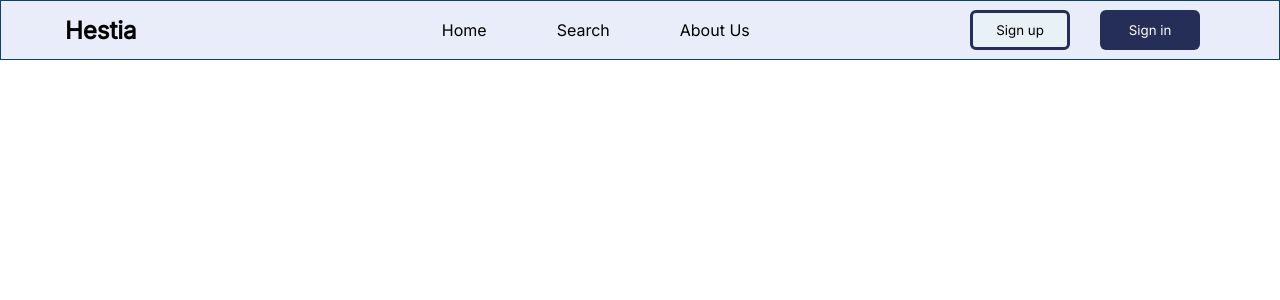
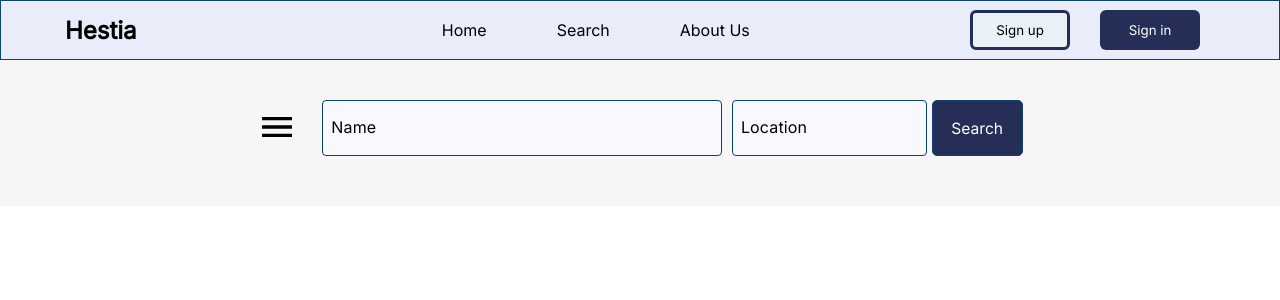
Before and after one commit to subru-37/Ergotech-Hestia, a React (Create React App) app: page /Searcher in a window 1280 px wide. Shown: the top 300 px of the page. Built offline with nearby package versions, Linux system fonts and the light colour scheme.

Commit message:
added filters

```diff
--- a/src/App.js
+++ b/src/App.js
@@ -16,12 +16,32 @@ function App() {
     confirmpass:'',
     signedin: false
   });
-  // useEffect(()=>{
-  //   console.log(auth)
-  // },[auth])
+  const [search,setSearch] = useState({location:'',name:''})
+  const [filters, setFilters] = useState({
+    sliderValue:[1000,2000],
+    wifi:false,
+    ac: false,
+    food:false,
+    kitchen:false,
+    pets:false,
+    abathroom:false,
+    sdeposit:false,
+    curfew:false,
+    hotwater:false,
+    balcony:false,
+    furnished:false,
+    wheelchair:false,
+    smoking:false,
+    drinking:false,
+    student:false,
+    proffesional:false
+  })
+  React.useEffect(()=>{
+    console.log(filters)
+  },[filters])
   return (
     <div className="App">
-      <ThemeContext.Provider value={{value,setValue,auth,setAuth}}>
+      <ThemeContext.Provider value={{value,setValue,auth,setAuth,search,setSearch,filters,setFilters}}>
         <Navbar/>
         <SignupModal/>
         <Routes>
--- a/src/Pages/Landing/Landing.jsx
+++ b/src/Pages/Landing/Landing.jsx
@@ -3,7 +3,7 @@ import './Landing.css';
 
 export default function Landing() {
   return (
-    <div style={{minHeight:'200vh',background:'#cdd5f5'}}>
+    <div className='sett' style={{minHeight:'200vh',background:'#cdd5f5'}}>
 
     </div>
   )
--- a/src/Pages/Searcher/Searcher.css
+++ b/src/Pages/Searcher/Searcher.css
@@ -0,0 +1,28 @@
+.search{
+    display: flex;
+    justify-content: center;
+    align-items: center;
+}
+.search_button{
+    background: #252E56;
+    border: 0.5px solid #0C4271;
+    border-radius: 5px;
+    cursor: pointer;
+    width: 91px;
+    height: 56px;
+    position: relative;
+    bottom: 5px;
+}
+.parent_searcher{
+    display: flex;
+    justify-content: center;
+    align-items: center;
+    flex-direction: column;
+    background-color: #F6F6F6;
+}
+.filters{
+    background: #FFFFFF;
+    border-radius: 20px;
+    box-sizing: border-box;
+    padding: 70px 30px 50px 30px;
+}
--- a/src/Pages/Searcher/Searcher.jsx
+++ b/src/Pages/Searcher/Searcher.jsx
@@ -1,7 +1,176 @@
-import React from 'react'
+import React,{useContext} from 'react'
+import { TextField } from '@mui/material';
+import { ThemeContext } from '../../App';
+import {Drawer} from '@mui/material';
+import MenuIcon from '@mui/icons-material/Menu';
+import './Searcher.css';
+import Slider from '@mui/material/Slider';
+import FormControlLabel from '@mui/material/FormControlLabel';
+import {Checkbox} from '@mui/material';
+const checklist = ['wifi','ac','food','kitchen','pets','abathroom','sdeposit','curfew','hotwater','balcony','furnished','wheelchair']
+export default function Searcher() {
+    const {search,setSearch,filters,setFilters} = useContext(ThemeContext);
+    const [drawer, setDrawer] = React.useState(false);
+    const toggleDrawer = (open) => (event) => {
+        if (event.type === 'keydown' && (event.key === 'Tab' || event.key === 'Shift')) {
+          return;
+        }
+        setDrawer( open );
+      };
 
-export default function Searcher() {
+    function handleSubmit(event){
+        event.preventDefault();
+    }
+    function handleCheck(event){
+        const {name,checked} = event.target;
+        setFilters((preValue)=>{
+          return(
+            {...preValue,
+            [name]:checked
+            }
+          );
+        })
+    }
+    const handleSlider = (event, newValue) => {
+        setFilters((preValue) => {
+            return {
+              ...preValue,
+              sliderValue: newValue
+            };
+          }
+          );
+      };
+    function handleChange(event) {
+        const { name, value } = event.target;
+        setSearch((preValue) => {
+          return {
+            ...preValue,
+            [name]: value
+          };
+        }
+        );
+        console.log(name,value)
+      }
   return (
-    <div>Searcher</div>
+    <div className='sett parent_searcher'>
+        <div style={{padding:'30px 0',width:'80%'}}>
+            <form className='search' style={{width:'100%',padding:'10px 0'}} onSubmit={handleSubmit} method='post'>
+            <button style={{border:'none',padding:'0 20px 10px 0',background:'transparent'}} onClick={toggleDrawer(true)}><MenuIcon sx={{fontSize:'40px'}}/></button>
+            <TextField
+                name='name'
+                autoComplete='off'
+                value={search.name}
+                onChange={handleChange}
+                sx={{
+                    width: '40%',
+                    margin: '0 0 10px 0',
+                    padding:'0 5px',
+                    '& .MuiOutlinedInput-root':{
+                        backgroundColor:'#F8F8FF',
+                        color:'black',
+                      '& fieldset':{
+                        border: '1px solid #0C4271',
+                        color:'black'
+                      },
+                      '&.Mui-focused fieldset': {
+                        border: '1px solid #0C4271',
+                        color: 'black'
+                      },
+                    },
+                    '& .MuiOutlinedInput-root:hover':{
+                      '& fieldset':{
+                        border: '1px solid #0C4271',
+                        color: 'black'
+                      }
+                    }
+                    }}
+                InputProps={{style: {color:'black',fontFamily:"Inter"}}}
+                InputLabelProps={{
+                  style: { color:'black',fontFamily:"Inter"},
+                }}
+                variant='outlined'
+                label="Name" />
+                        <TextField
+                name='location'
+                autoComplete='off'
+                value={search.location}
+                onChange={handleChange}
+                sx={{
+                    width: '20%',
+                    margin: '0 0 10px 0',
+                    padding:'0 5px',
+                    '& .MuiOutlinedInput-root':{
+                        backgroundColor:'#F8F8FF',
+                        color:'black',
+                      '& fieldset':{
+                        border: '1px solid #0C4271',
+                        color:'black'
+                      },
+                      '&.Mui-focused fieldset': {
+                        border: '1px solid #0C4271',
+                        color: 'black'
+                      },
+                    },
+                    '& .MuiOutlinedInput-root:hover':{
+                      '& fieldset':{
+                        border: '1px solid #0C4271',
+                        color: 'black'
+                      }
+                    }
+                    }}
+                InputProps={{style: {color:'black',fontFamily:"Inter"}}}
+                InputLabelProps={{
+                  style: { color:'black',fontFamily:"Inter"},
+                }}
+                variant='outlined'
+                label="Location" />
+                <button className='search_button'><h3 style={{color:'white',fontWeight:'400'}}>Search</h3></button>
+            </form>
+        </div>
+        <div className='search_content' style={{display:'flex',alignItems:'center',justifyContent:'space-between',width:'90%',flexDirection:'row'}}>
+
+                <Drawer
+                    anchor='left'
+                    open={drawer}
+                    onClose={toggleDrawer(false)}
+                    sx={{'& .MuiPaper-root':{
+                      backgroundColor:'#F6F6F6'
+                    }}}
+                >
+                    <div className='filters' style={{display:'flex',justifyContent:'space-around',alignItems:'center',flexDirection:'column'}}>
+                      <div style={{borderBottom:'3px solid #F6F6F6',width:'120%',display:'flex',alignItems:'center',justifyContent:'center'}}><h2>Filters</h2></div>
+                      <div style={{display:'flex',width:'100%',flexDirection:'column',padding:'10px'}}>
+                        <h3>Price</h3>
+                        <div style={{width:'100%'}}>
+                          <Slider
+                              sx={{width:'20vw'}}
+                              getAriaLabel={() => 'Price Range'}
+                              value={filters.sliderValue}
+                              onChange={handleSlider}
+                              valueLabelDisplay="auto"
+                              getAriaValueText={(value)=>(`${value}°C`)}
+                              step={100}
+                              min={1000}
+                              max={10000}
+                              size='small'
+                          />
+                        </div>
+                    </div>
+                    <div style={{borderBottom:'3px solid #F6F6F6',width:'120%',display:'flex',alignItems:'center',justifyContent:'center'}}><h2>Facilities</h2></div>
+                    <div style={{display:'flex',alignItems:'flex-start',flexDirection:'column',width:'80%'}}>
+                    {checklist.map((value,index)=>{
+                      return(
+                        <FormControlLabel key={index} control={<Checkbox
+                        name={value}
+                        checked={filters.value}
+                        sx={{ '& .MuiSvgIcon-root': { fontSize:22  } }}
+                        onChange={handleCheck}></Checkbox>} label={value} />
+                      );
+                    })}
+                    </div>
+                </div>
+                </Drawer>
+        </div>
+    </div>
   )
 }
--- a/src/index.css
+++ b/src/index.css
@@ -9,3 +9,6 @@ code {
   padding: 0;
   margin: 0;
 }
+.sett{
+  margin-top: 60px;
+}
```
